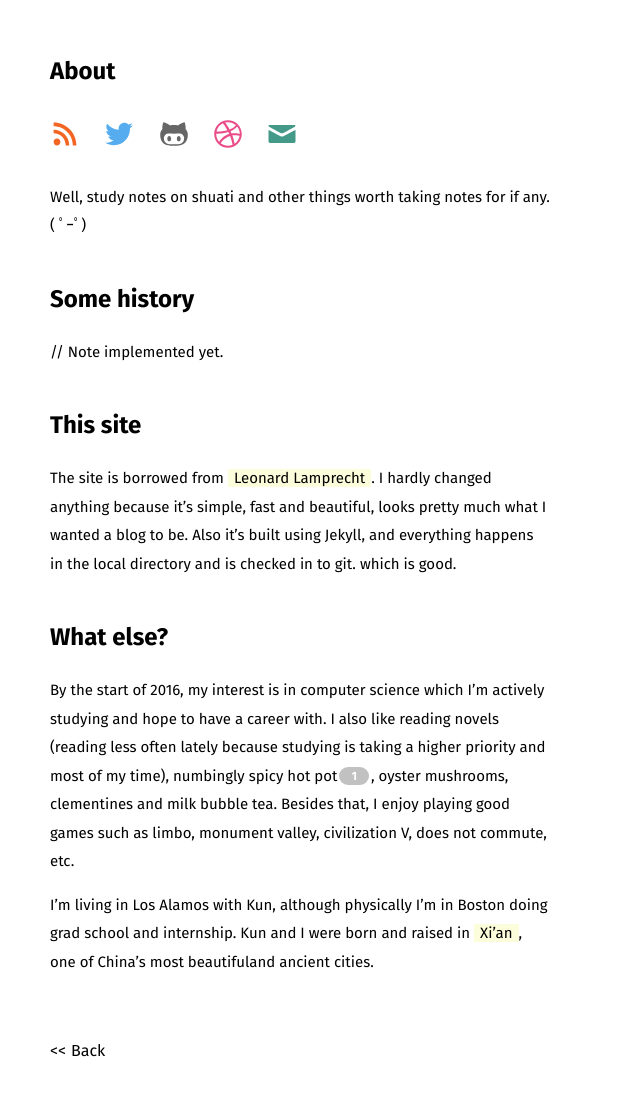
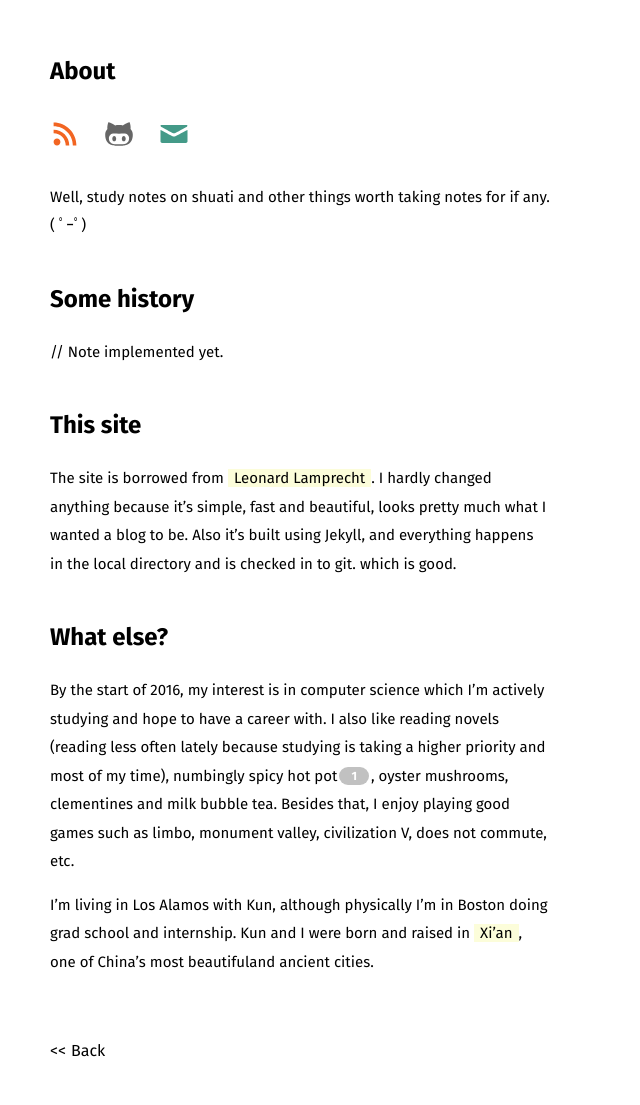
Before and after one commit to pocoapoco/pocoapoco.github.io, a Jekyll site: the page built from me.md, in a window 1280 px wide. Shown: the whole page, without its empty margins (0-640 px from the left). Built offline with Jekyll 4.4.1, drawn with Linux system fonts in a browser that asks for light colours.

Commit message:
changed social.html

```diff
--- a/_includes/social.html
+++ b/_includes/social.html
@@ -7,25 +7,13 @@
   </li>
 
   <li>
-    <a href="//twitter.com/lmprht" target="_blank">
-      {% include icons/twitter.svg %}
-    </a>
-  </li>
-
-  <li>
-    <a href="//github.com/leo" target="_blank">
+    <a href="//github.com/pocoapoco" target="_blank">
       {% include icons/github.svg %}
     </a>
   </li>
 
   <li>
-    <a href="//dribbble.com/mindrun" target="_blank">
-      {% include icons/dribbble.svg %}
-    </a>
-  </li>
-
-  <li>
-    <a href="mailto:mindrun@icloud.com">
+    <a href="mailto:pocoapoco.yang@gmail.com">
       {% include icons/mail.svg %}
     </a>
   </li>
```
Also changed, not shown: me.md (+1 -1 lines).
